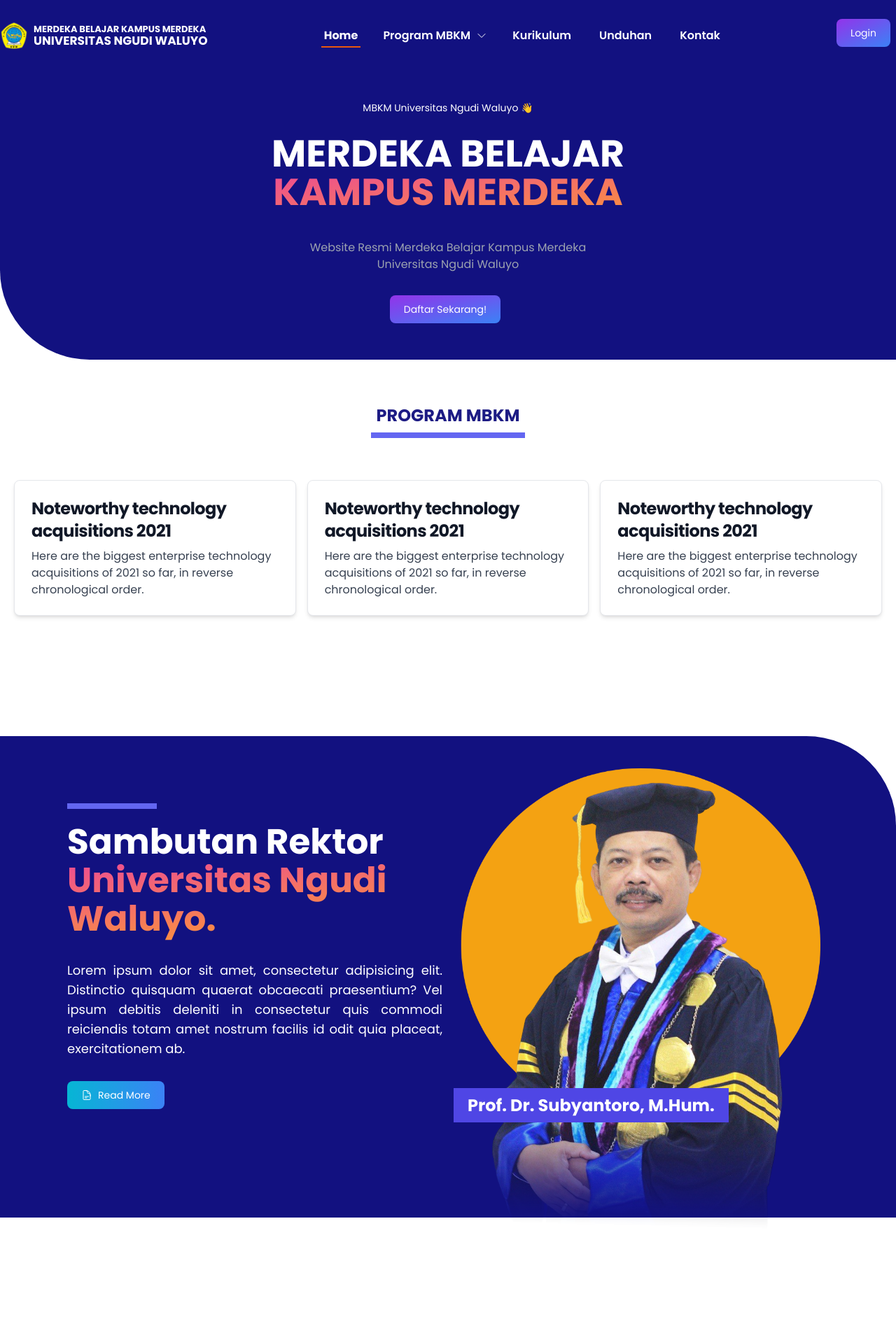
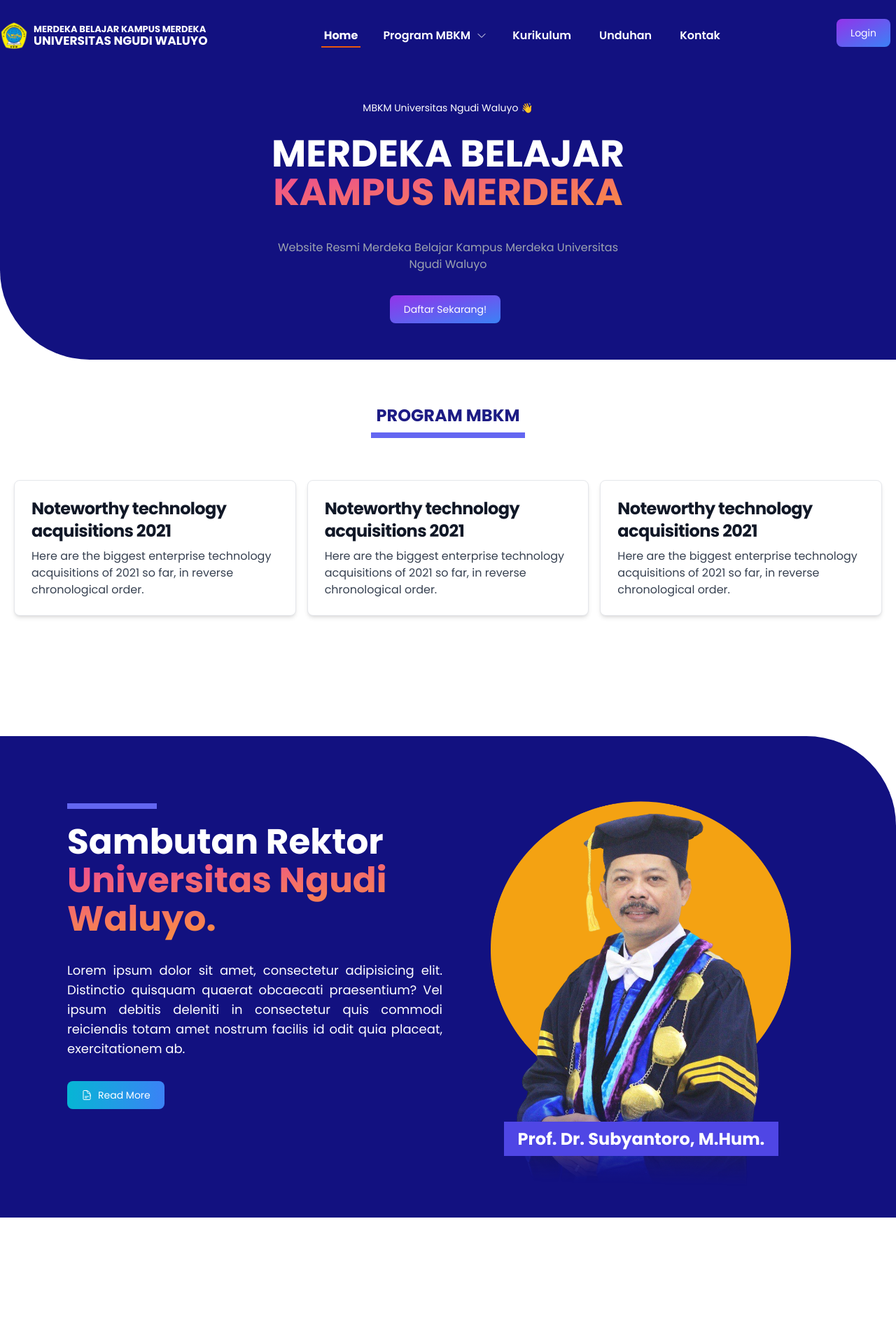
Before and after one commit to elprosdpp/nuxt3-tailwind-mbkm, a Nuxt app: page / in a window 1280 px wide. Shown: the top 1905 px of the page at 70% size. Built offline with nearby package versions, Linux system fonts and the light colour scheme.

Commit message:
fix home view

```diff
--- a/pages/index.vue
+++ b/pages/index.vue
@@ -26,7 +26,7 @@
       </div>
 
       <!-- Content Jumbotron -->
-      <div class="container mx-auto max-w-xl relative z-20">
+      <div class="container mx-auto relative z-20 lg:max-w-xl">
         <div
           class="flex flex-col gap-4 items-center pt-[9rem] lg:justify-center lg:pt-[9rem]"
         >
@@ -40,7 +40,7 @@
         </div>
         <div class="flex justify-center p-7">
           <h1
-            class="text-white font-bold text-[2.8em] text-center leading-[55px] lg:text-[3.35rem]"
+            class="text-white font-bold text-[2.5em] text-center leading-[55px] lg:text-[3.35rem]"
           >
             MERDEKA BELAJAR
             <span
@@ -51,9 +51,8 @@
         </div>
 
         <div class="py-3">
-          <p class="text-gray-400 text-center">
-            Website Resmi Merdeka Belajar Kampus Merdeka <br />
-            Universitas Ngudi Waluyo
+          <p class="text-gray-400 text-center mx-5">
+            Website Resmi Merdeka Belajar Kampus Merdeka Universitas Ngudi Waluyo
           </p>
 
           <div class="flex justify-center items-center py-8">
@@ -121,7 +120,9 @@
 
     <!-- Sambutan Rektor -->
     <section class="container mx-auto bg-[#121180] rounded-tr-[8rem] my-24 lg:h-[43rem]">
-      <div class="grid gap-4 grid-cols-2 p-5 lg:p-24">
+      <div
+        class="flex flex-col-reverse justify-between p-5 gap-4 lg:p-24 lg:grid grid-cols-2"
+      >
         <!-- Left Content -->
         <div class="1">
           <div class="border-b-8 border-indigo-500 w-32 mb-5"></div>
@@ -133,7 +134,7 @@
             >
           </h1>
 
-          <p class="text-white my-8 text-justify text-xs lg:text-lg">
+          <p class="text-white my-8 text-justify text-sm lg:text-lg">
             Lorem ipsum dolor sit amet, consectetur adipisicing elit. Distinctio quisquam
             quaerat obcaecati praesentium? Vel ipsum debitis deleniti in consectetur quis
             commodi reiciendis totam amet nostrum facilis id odit quia placeat,
@@ -142,7 +143,7 @@
 
           <button
             type="button"
-            class="text-white bg-gradient-to-r from-cyan-500 to-blue-500 hover:bg-gradient-to-bl focus:ring-4 focus:outline-none focus:ring-cyan-300 dark:focus:ring-cyan-800 font-medium rounded-lg text-sm px-5 py-2.5 text-center mr-2 mb-2 inline-flex items-center"
+            class="text-white bg-gradient-to-r from-cyan-500 to-blue-500 hover:bg-gradient-to-bl focus:ring-4 focus:outline-none focus:ring-cyan-300 dark:focus:ring-cyan-800 font-medium rounded-lg text-sm px-5 py-2.5 text-center mr-2 mb-8 inline-flex items-center lg:mb-2"
           >
             <svg
               class="w-4 h-4 mr-2"
@@ -164,17 +165,19 @@
         </div>
 
         <!-- Right Content -->
-        <div
-          class="flex flex-col justify-center relative h-[19rem] lg:h-[42rem] lg:-mt-24"
-        >
-          <div class="absolute -bottom-3 lg:bottom-[8rem]">
+        <div class="flex justify-center relative lg:h-[42rem] lg:-mt-24">
+          <div class="absolute bottom-20 lg:bottom-[5rem]">
             <span
               class="box-decoration-clone bg-gradient-to-r from-indigo-600 to-indigo-600 text-white px-5 py-2 text-xs font-bold lg:text-2xl"
             >
               Prof. Dr. Subyantoro, M.Hum.
             </span>
           </div>
-          <img src="../assets/img/rektor-unw-yellow.png" alt="Rektor UNW" />
+          <img
+            class="max-w-xs lg:max-w-md"
+            src="../assets/img/rektor-unw-yellow.png"
+            alt="Rektor UNW"
+          />
         </div>
       </div>
     </section>
```
